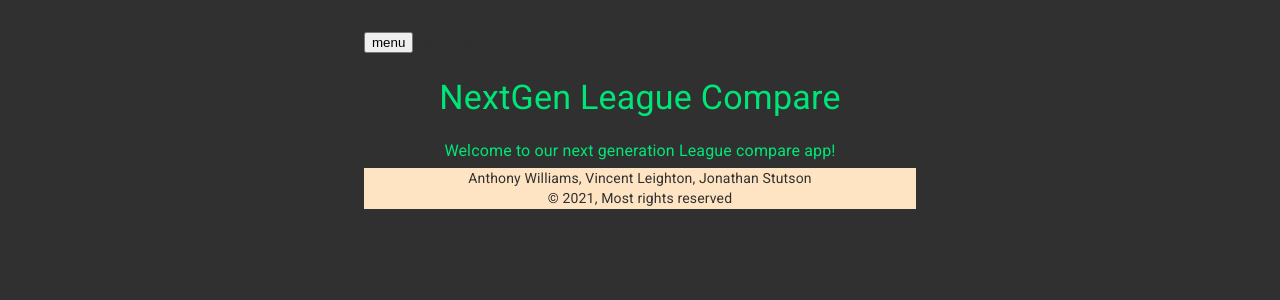
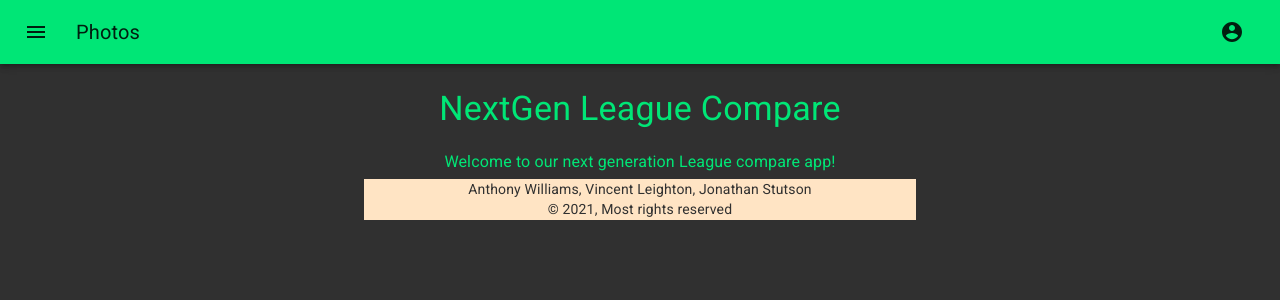
Before and after one commit to Wolven531/simple-cra-app, a React (Create React App) app: page / in a window 1280 px wide. Shown: the top 300 px of the page. Built offline with nearby package versions, Linux system fonts and the light colour scheme.

Commit message:
Switched to using react components for the nav page

```diff
--- a/src/App/App.tsx
+++ b/src/App/App.tsx
@@ -22,9 +22,9 @@ function App() {
 
 	return (
 		<ApiContext.Provider value={api}>
+			<Nav />
 			<Container maxWidth="sm" className="app">
 				<BrowserRouter>
-					<Nav />
 					<Container className="header">
 						<Typography
 							variant="h4"
--- a/src/Nav/Nav.tsx
+++ b/src/Nav/Nav.tsx
@@ -1,42 +1,93 @@
-//import { Container, Grid } from '@material-ui/core'
-//import { Link } from 'react-router-dom'
-import {} from '@material/top-app-bar'
-import React, { FC } from 'react'
-import './Nav.css'
+import React from 'react'
+import {
+	makeStyles,
+	AppBar,
+	Toolbar,
+	Typography,
+	IconButton,
+	MenuItem,
+	Menu,
+} from '@material-ui/core'
+import MenuIcon from '@material-ui/icons/Menu'
+import AccountCircle from '@material-ui/icons/AccountCircle'
 
-const Nav: FC = () => {
+const useStyles = makeStyles((theme) => ({
+	root: {
+		flexGrow: 1,
+	},
+	menuButton: {
+		marginRight: theme.spacing(2),
+	},
+	title: {
+		flexGrow: 1,
+	},
+}))
+
+function Nav() {
+	const classes = useStyles()
+	const [anchorEl, setAnchorEl] = React.useState(null)
+	const open = Boolean(anchorEl)
+
+	const handleMenu = (event: any) => {
+		setAnchorEl(event.currentTarget)
+	}
+
+	const handleClose = () => {
+		setAnchorEl(null)
+	}
 	return (
-		<nav>
-			<header className="mdc-top-app-bar">
-				<div className="mdc-top-app-bar__row">
-					<section className="mdc-top-app-bar__section mdc-top-app-bar__section--align-start">
-						<button
-							className="material-icons mdc-top-app-bar__navigation-icon mdc-icon-button"
-							aria-label="Open navigation menu"
-						>
-							menu
-						</button>
-						<span className="mdc-top-app-bar__title">
-							Page title
-						</span>
-					</section>
-				</div>
-			</header>
-
-			{/* <Container>
-				<Grid container alignItems="center" justify="space-around">
-					<Grid item>
-						<Link href="/">Home</Link>
-					</Grid>
-					<Grid item>
-						<Link href="/config">Config</Link>
-					</Grid>
-					<Grid item>
-						<Link href="/icons">Icon Demo</Link>
-					</Grid>
-				</Grid>
-			</Container> */}
-		</nav>
+		<div className={classes.root}>
+			<AppBar position="static">
+				<Toolbar>
+					<IconButton
+						edge="start"
+						className={classes.menuButton}
+						color="inherit"
+						aria-label="menu"
+					>
+						<MenuIcon />
+					</IconButton>
+					<Typography variant="h6" className={classes.title}>
+						Photos
+					</Typography>
+					{
+						<div>
+							<IconButton
+								aria-label="account of current user"
+								aria-controls="menu-appbar"
+								aria-haspopup="true"
+								onClick={handleMenu}
+								color="inherit"
+							>
+								<AccountCircle />
+							</IconButton>
+							<Menu
+								id="menu-appbar"
+								anchorEl={anchorEl}
+								anchorOrigin={{
+									vertical: 'top',
+									horizontal: 'right',
+								}}
+								keepMounted
+								transformOrigin={{
+									vertical: 'top',
+									horizontal: 'right',
+								}}
+								open={open}
+								onClose={handleClose}
+							>
+								<MenuItem onClick={handleClose}>
+									Profile
+								</MenuItem>
+								<MenuItem onClick={handleClose}>
+									My account
+								</MenuItem>
+							</Menu>
+						</div>
+					}
+				</Toolbar>
+			</AppBar>
+		</div>
 	)
 }
 
```
Also changed, not shown: 1 other file (tests, documents, lock files or other folders).
